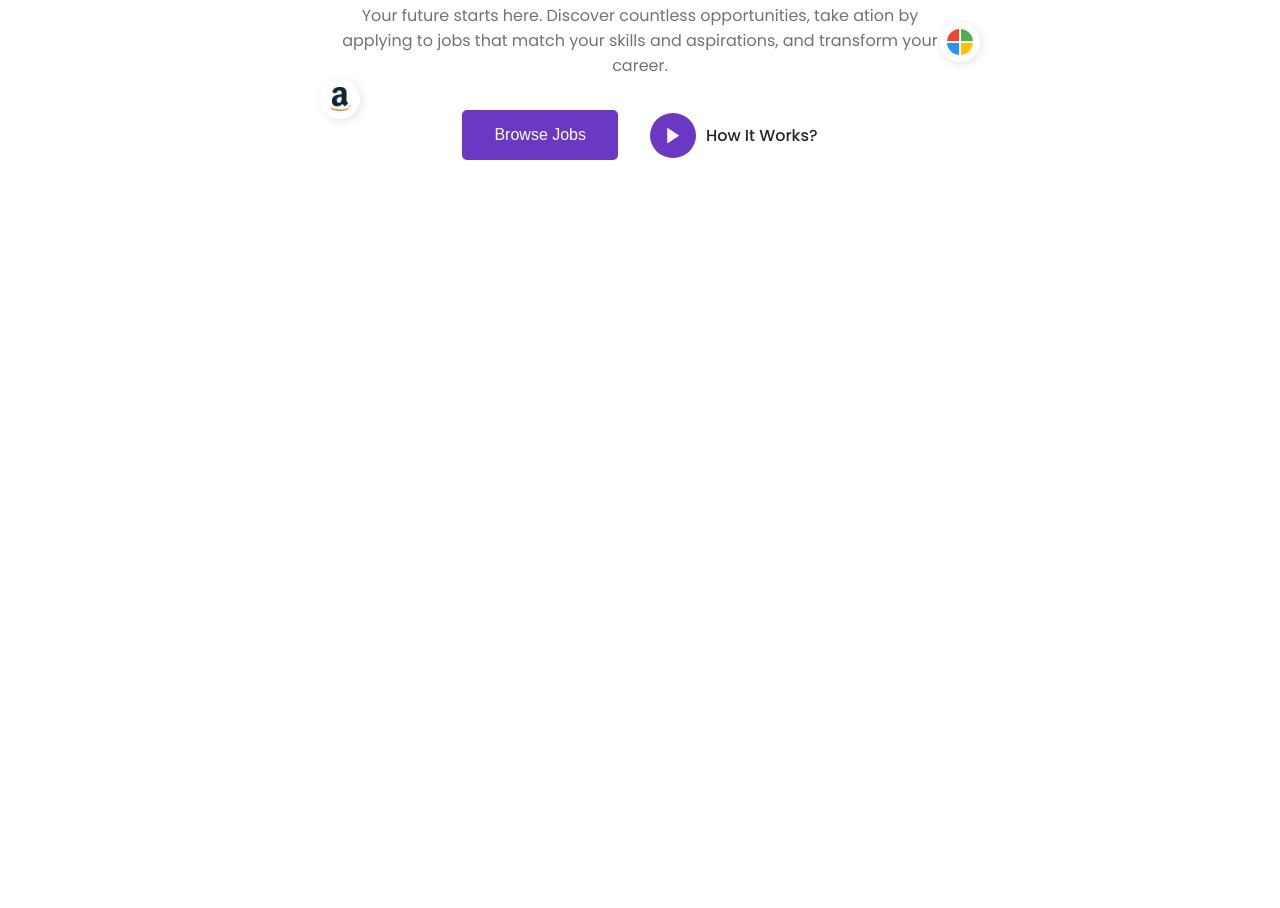
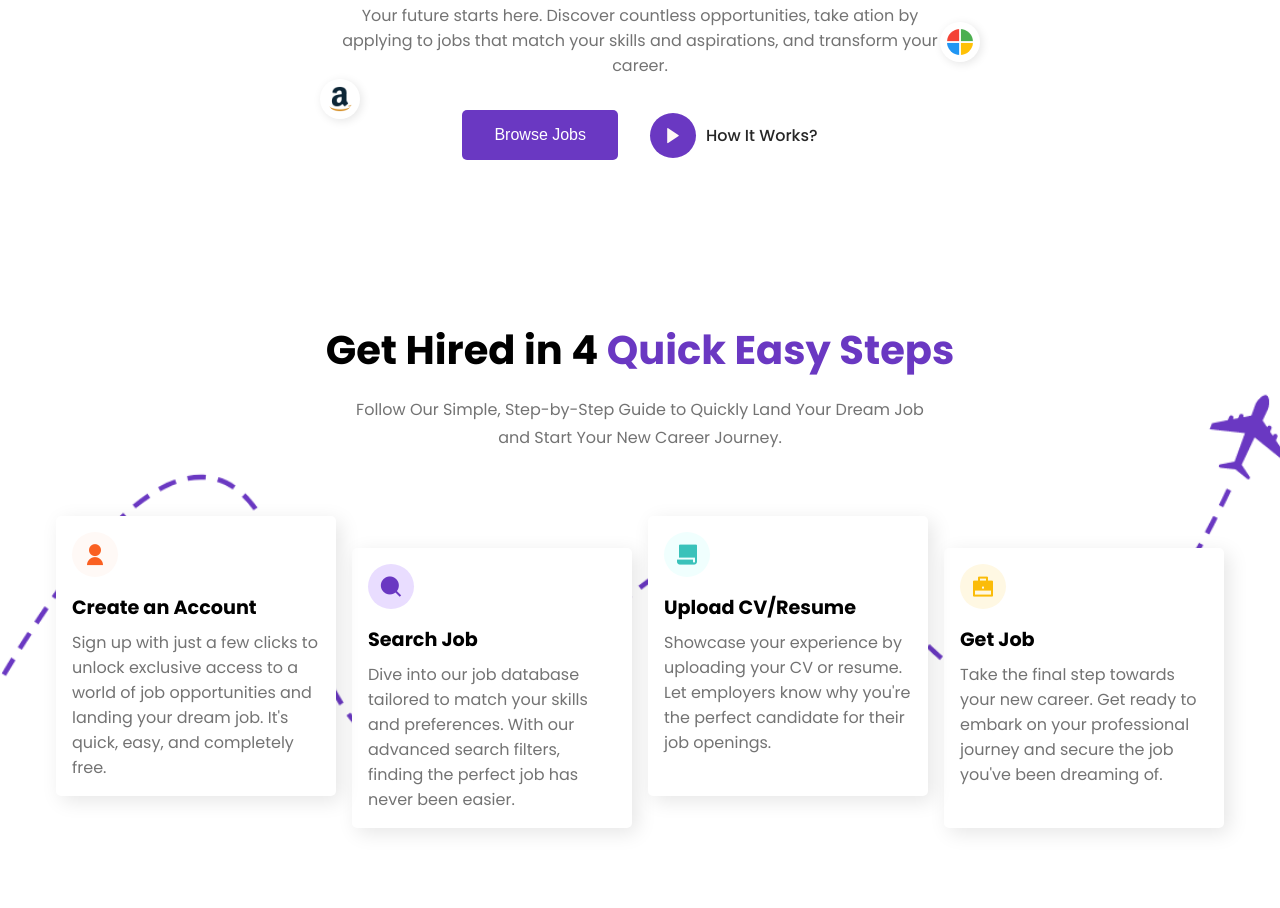
Before and after one commit to Abhishek1Bagal/job-Posting-Responsive-Web, a plain HTML site: page index.html in a window 1280 px wide. Shown: the part 440-1348 px from the top of the page. Before the commit the page ends 800 px from the top, so only its background shows below. Drawn offline with nearby package versions, Linux system fonts and the light colour scheme.

Commit message:
Add the section
add the section of which includes
Heading, paragraph and and the cards.

```diff
--- a/index.html
+++ b/index.html
@@ -62,7 +62,46 @@
 </a>
    </div>
 </header>
+<section class="steps" id="about">
+ <div class="section_container steps_container" >
+    <h2 class="section_header">Get Hired in 4 <span>Quick Easy Steps</span></h2>
+    <p class="section_description">
+        Follow Our Simple, Step-by-Step Guide to Quickly Land Your Dream Job and Start Your New Career Journey.
+    </p>
 
+ <div class="steps_grid">
+    <div class="steps-card">
+        <span><i class="ri-user-fill"></i></span>
+        <h4>
+            Create an Account
+        </h4>
+        <p>Sign up with just a few clicks to unlock exclusive access to a world of job opportunities and landing your dream job. It's quick, easy, and completely free.</p>
+    </div>
+    <div class="steps-card">
+        <span><i class="ri-search-fill"></i></span>
+        <h4>
+            Search Job
+        </h4>
+        <p>Dive into our job database tailored to match your skills and preferences. With our advanced search filters, finding the perfect job has never been easier.</p>
+    </div>
+    <div class="steps-card">
+        <span><i class="ri-file-paper-fill"></i></span>
+        <h4>
+            Upload CV/Resume
+        </h4>
+        <p>Showcase your experience by uploading your CV or resume. Let employers know why you're the perfect candidate for their job openings.</p>
+    </div>
+    <div class="steps-card">
+        <span><i class="ri-briefcase-fill"></i></span>
+        <h4>
+            Get Job
+        </h4>
+        <p>Take the final step towards your new career. Get ready to embark on your professional journey and secure the job you've been dreaming of.</p>
+    </div>
+</div>
+ </div>
+</section>
+<script src="https://unpkg.com/scrollreveal"></script>
 <script src="script.js"></script>
 </body>
 </html>
--- a/script.js
+++ b/script.js
@@ -9,3 +9,32 @@ menuBtn.addEventListener("click", () => {
 const isOpen = navLinks.classList.contains("open");
 menuBtnIcon.setAttribute("class" , isOpen? "ri-close-line":"ri-menu-line");
 });
+
+// navLinks.addEventListener("click",(e) =>{
+//     navLinks.classList.remove("open");
+//     menuBtnIcon.setAttribute("class","ri-menu-line");
+// });
+
+const scrollRevealOption = {
+    distance:"50px",
+    origin:"bottom",
+    duration:1000,
+};
+
+ScrollReveal().reveal(".header_container h2",{
+    ...scrollRevealOption,
+   });
+
+ScrollReveal().reveal(".header_container h1",{
+    ...scrollRevealOption,
+    delay:500,
+   });
+
+ScrollReveal().reveal(".header_container p",{
+    ...scrollRevealOption,
+    delay:1000,
+   });
+   ScrollReveal().reveal(".header_btns",{
+    ...scrollRevealOption,
+    delay:1500,
+   });
--- a/style.css
+++ b/style.css
@@ -15,33 +15,6 @@
     padding: 0;
     box-sizing: border-box;
     outline: none;
-}
-.section_container{
-    max-width: var(--max-width);
-    margin: auto;
-    padding: 5rem 1rem;
-
-}
-.section_header{
-    max-width: 900px;
-    margin-inline: auto;
-    margin-bottom: 1rem;
-    font-size: 2.5rem;
-    font-weight: 700;
-    color: var(---text-dark);
-    text-align: center;
-
-}
-.section_header span{
-    color: var(--primary-color);
-}
-
-.section_description{
-max-width: 600px;
-margin-inline: auto;
-color: var(---text-light);
-line-height: 1.75rem;
-text-align: center;
 }
 
 .btn{
@@ -238,6 +211,58 @@ nav{
     right: 20%;
     transform: translate(-50%,-50%);
 }
+.steps{
+    background-image: url(assets/steps-bg.png);
+    background-position: center center;
+    background-size: cover;
+    background-repeat: no-repeat;
+}
+.steps_grid{
+    margin-top: 4rem;
+    display: grid;
+    gap: 1rem;
+}
+.steps-card{
+    padding: 1rem;
+    background-color: var(--white);
+    border-radius: 5px;
+    box-shadow: 5px 5px 20px rgba(0, 0, 0, 0.1);
+}
+.steps-card span{
+    display: inline-block;
+    margin-bottom: 1rem;
+    padding: 5px 11px;
+    font-size: 1.5rem;
+    border-radius: 100%;
+
+}
+.steps-card:nth-child(1) span {
+    color: #fa6021;
+    background-color: #fff9f6;
+
+}
+.steps-card:nth-child(2) span {
+    color: var(--primary-color);
+    background-color: #e9ddff;
+}
+.steps-card:nth-child(3) span {
+    color: #3ac2ba;
+    background-color: #f0fffe;
+}
+.steps-card:nth-child(4) span {
+    color: #fbbc09;
+    background-color: #fff8e3;
+}
+.steps-card h4{
+    font-size: 1.2rem;
+    font-weight: 700;
+    color: var(---text-dark);
+    margin-bottom: 0.5rem;
+
+}
+.steps-card p{
+    color: var(---text-light);
+}
 
 
 @media (width>768px) {
@@ -266,3 +291,44 @@ nav{
 
    }
 }
+
+@media(width > 540px){
+.steps_grid{
+    grid-template-columns: repeat(2,1fr);
+}
+}
+
+.section_container{
+    max-width: var(--max-width);
+    margin: auto;
+    padding: 5rem 1rem;
+
+}
+.section_header{
+    max-width: 900px;
+    margin-inline: auto;
+    margin-bottom: 1rem;
+    font-size: 2.5rem;
+    font-weight: 700;
+    color: var(---text-dark);
+    text-align: center;
+
+}
+.section_header span{
+    color: var(--primary-color);
+}
+
+.section_description{
+max-width: 600px;
+margin-inline: auto;
+color: var(---text-light);
+line-height: 1.75rem;
+text-align: center;
+}
+.steps_grid {
+    margin-top: 6rem;
+    grid-template-columns: repeat(4, 1fr);
+}
+.steps-card:nth-child(2n-1){
+    transform: translateY(-2rem);
+}
```
